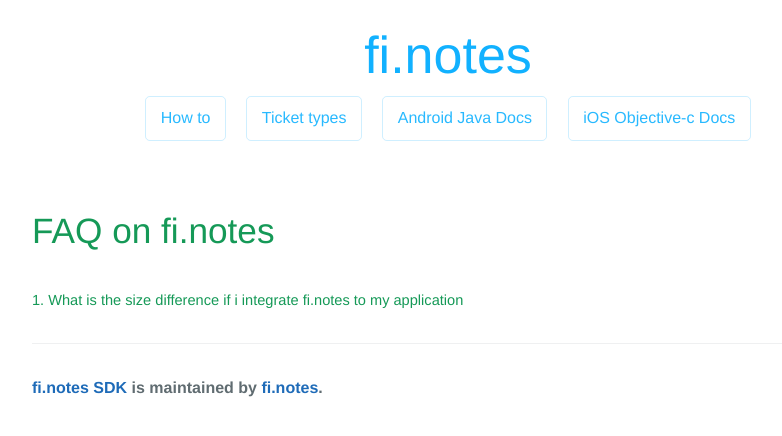
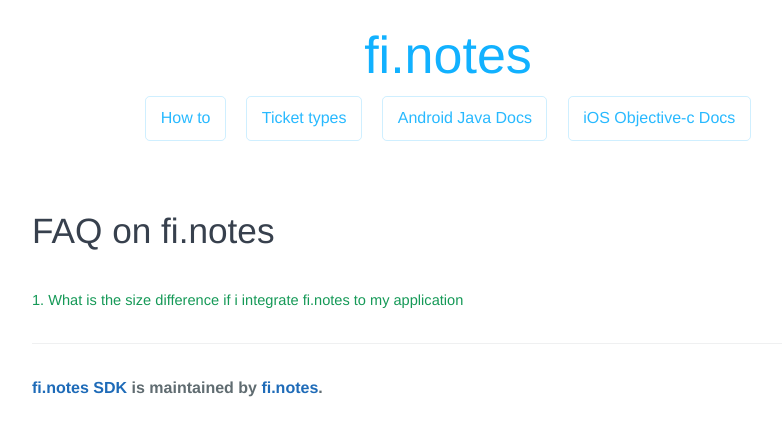
Before and after one commit to finotes/finotes.github.io, a Jekyll site: the page built from _posts/2018-01-19-faq.md, in a window 1280 px wide. Shown: the top 436 px of the page, without its empty margins (192-974 px from the left). Built offline with Jekyll 4.4.1, drawn with Linux system fonts in a browser that asks for light colours; some web fonts are replaced.

Commit message:
Update style.css

```diff
--- a/css/style.css
+++ b/css/style.css
@@ -286,7 +286,8 @@ a:hover { text-decoration: underline; }
 @media screen and (min-width: 42em) and (max-width: 64em) { .main-content { padding: 2rem 4rem; font-size: 1.1rem; } }
 @media screen and (max-width: 42em) { .main-content { padding: 2rem 1rem; font-size: 1rem; } }
 .main-content img { max-width: 100%; }
-.main-content h1, .main-content h2, .main-content h3, .main-content h4, .main-content h5, .main-content h6 { margin-top: 2rem; margin-bottom: 1rem; font-weight: normal; color: #159957; }
+.main-content h2, .main-content h3, .main-content h4, .main-content h5, .main-content h6 { margin-top: 2rem; margin-bottom: 1rem; font-weight: normal; color: #159957; }
+.main-content h1{margin-top: 2rem; margin-bottom: 1rem; font-weight: normal; color: #37404d;}
 .main-content p { margin-bottom: 1em; }
 .main-content code { padding: 2px 4px; font-family: Consolas, "Liberation Mono", Menlo, Courier, monospace; font-size: 0.9rem; color: #567482; background-color: #f3f6fa; border-radius: 0.3rem; }
 .main-content pre { padding: 0.8rem; margin-top: 0; margin-bottom: 1rem; font: 1rem Consolas, "Liberation Mono", Menlo, Courier, monospace; color: #567482; word-wrap: normal; background-color: #f3f6fa; border: solid 1px #dce6f0; border-radius: 0.3rem; }
```
